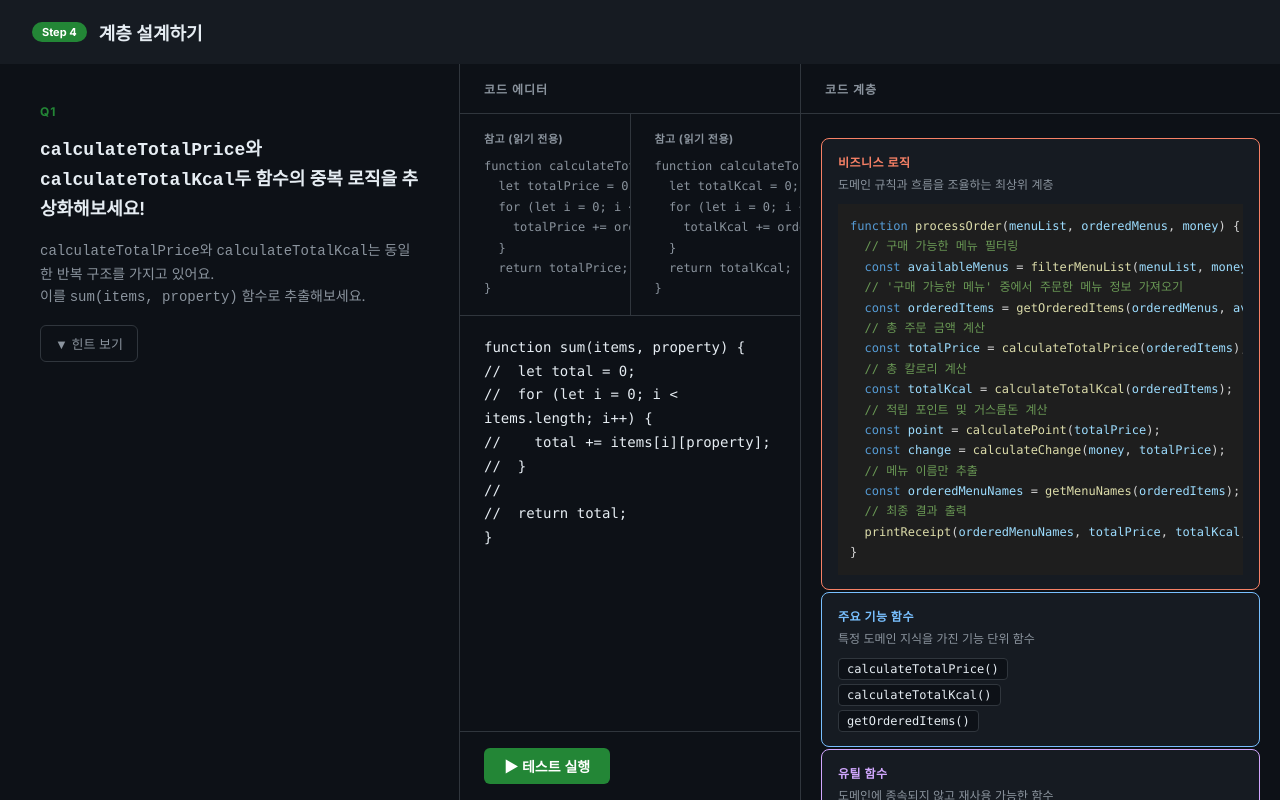
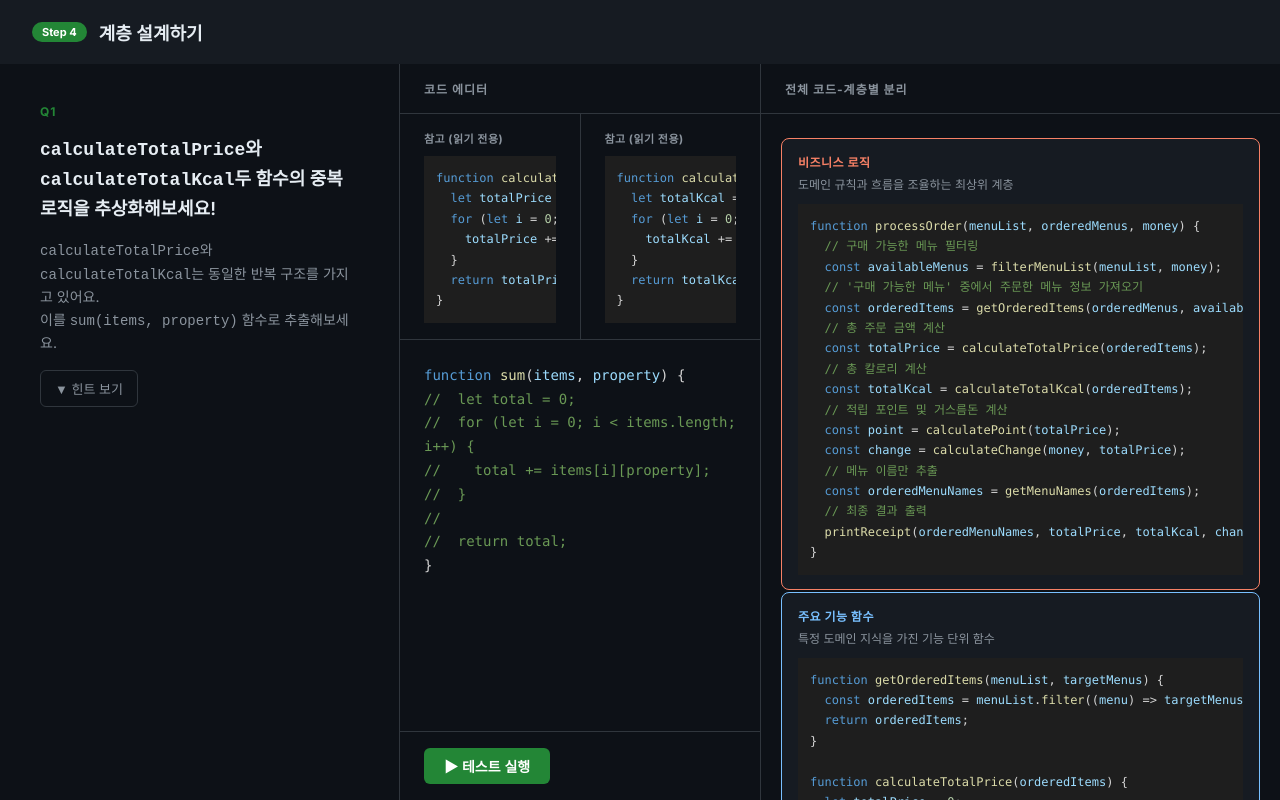
Before and after one commit to geongyu09/functional-expedition-codlab, a React (Vite) app: page /step4 in a window 1280 px wide. Built offline with nearby package versions, Linux system fonts and the light colour scheme.

Commit message:
feat: react-simple-code-editor 추가 및 코드 스니펫 컴포넌트 구현, CSS 수정

```diff
--- a/package.json
+++ b/package.json
@@ -13,7 +13,8 @@
     "prism-react-renderer": "^2.4.1",
     "react": "^19.0.0",
     "react-dom": "^19.0.0",
-    "react-router-dom": "^7.13.1"
+    "react-router-dom": "^7.13.1",
+    "react-simple-code-editor": "^0.14.1"
   },
   "devDependencies": {
     "@eslint/js": "^9.21.0",
--- a/src/pages/Step2Page/Step2Page.css
+++ b/src/pages/Step2Page/Step2Page.css
@@ -21,7 +21,7 @@
 }
 
 .step2-page__quiz-panel {
-  width: 436px;
+  width: 400px;
   flex-shrink: 0;
   display: flex;
   flex-direction: column;
@@ -68,7 +68,7 @@
 }
 
 .step2-page__right-panel {
-  width: 436px;
+  width: 480px;
   flex-shrink: 0;
   display: flex;
   flex-direction: column;
--- a/src/pages/Step3Page/index.tsx
+++ b/src/pages/Step3Page/index.tsx
@@ -1,13 +1,29 @@
 import { useState } from "react";
 import { useNavigate } from "react-router-dom";
 import { Highlight, themes } from "prism-react-renderer";
+import Editor from "react-simple-code-editor";
 import StepHeader from "../Step1Page/components/StepHeader";
 import useStep3 from "./hooks/useStep3";
 import { FULL_CODE_LINES, TEST_CODE } from "./data";
-import type { FullCodeLine } from "./types";
 import "./Step3Page.css";
 
 const fullCodeString = FULL_CODE_LINES.map((line) => line.content).join("\n");
+
+const highlightCode = (code: string) => (
+  <Highlight theme={themes.vsDark} code={code} language="javascript">
+    {({ tokens, getLineProps, getTokenProps }) => (
+      <>
+        {tokens.map((line, i) => (
+          <div key={i} {...getLineProps({ line })}>
+            {line.map((token, key) => (
+              <span key={key} {...getTokenProps({ token })} />
+            ))}
+          </div>
+        ))}
+      </>
+    )}
+  </Highlight>
+);
 
 type ActiveTab = "test" | "code";
 
@@ -124,19 +140,30 @@ function Step3Page() {
           </div>
           <div className="step3-page__textarea-wrapper">
             {activeTab === "test" ? (
-              <textarea
+              <Editor
+                value={TEST_CODE}
+                onValueChange={() => {}}
+                highlight={highlightCode}
+                padding={20}
+                readOnly
                 className="step3-page__textarea step3-page__textarea--readonly"
-                value={TEST_CODE}
-                readOnly
-                spellCheck={false}
+                style={{
+                  fontFamily: "'SFMono-Regular', Consolas, 'Liberation Mono', Menlo, monospace",
+                  fontSize: 14,
+                }}
               />
             ) : (
-              <textarea
+              <Editor
+                value={code}
+                onValueChange={(newCode) => handleCodeChange(newCode)}
+                highlight={highlightCode}
+                padding={20}
+                disabled={!q2Unlocked}
                 className="step3-page__textarea"
-                value={code}
-                onChange={(e) => handleCodeChange(e.target.value)}
-                disabled={!q2Unlocked}
-                spellCheck={false}
+                style={{
+                  fontFamily: "'SFMono-Regular', Consolas, 'Liberation Mono', Menlo, monospace",
+                  fontSize: 14,
+                }}
               />
             )}
           </div>
--- a/src/pages/Step4Page/Step4Page.css
+++ b/src/pages/Step4Page/Step4Page.css
@@ -16,7 +16,7 @@
 /* ── Quiz Panel ─────────────────────────────────── */
 
 .step4-page__quiz-panel {
-  width: 460px;
+  width: 400px;
   flex-shrink: 0;
   display: flex;
   flex-direction: column;
@@ -234,24 +234,21 @@
   flex: 1;
   display: flex;
   flex-direction: column;
-  overflow: hidden;
+  overflow-y: auto;
+  background-color: #0d1117;
 }
 
 .step4-page__textarea {
   flex: 1;
   width: 100%;
   box-sizing: border-box;
-  resize: none;
-  border: none;
-  outline: none;
-  padding: 20px 24px;
-  background-color: #0d1117;
+  background-color: transparent;
   color: #e6edf3;
   font-family: "SFMono-Regular", Consolas, "Liberation Mono", Menlo, monospace;
   font-size: 14px;
   line-height: 1.7;
   tab-size: 2;
-  overflow-y: auto;
+  min-height: 100%;
 }
 
 .step4-page__code-footer {
@@ -297,7 +294,7 @@
 /* ── Hierarchy Panel ─────────────────────────────── */
 
 .step4-page__hierarchy-panel {
-  width: 480px;
+  width: 520px;
   flex-shrink: 0;
   display: flex;
   flex-direction: column;
--- a/src/pages/Step4Page/data.ts
+++ b/src/pages/Step4Page/data.ts
@@ -41,6 +41,72 @@ export const PROCESS_ORDER_CODE = `function processOrder(menuList, orderedMenus,
   printReceipt(orderedMenuNames, totalPrice, totalKcal, change, point);
 }`;
 
+export const DOMAIN_FUNCTIONS_CODE = `function getOrderedItems(menuList, targetMenus) {
+  const orderedItems = menuList.filter((menu) => targetMenus.includes(menu.name));
+  return orderedItems;
+}
+
+function calculateTotalPrice(orderedItems) {
+  let totalPrice = 0;
+  for (let i = 0; i < orderedItems.length; i++) {
+    totalPrice += orderedItems[i].price;
+  }
+  return totalPrice;
+}
+
+function calculateTotalKcal(orderedItems) {
+  let totalKcal = 0;
+  for (let i = 0; i < orderedItems.length; i++) {
+    totalKcal += orderedItems[i].kcal;
+  }
+  return totalKcal;
+}
+
+function calculatePoint(totalPrice) {
+  return multiply(totalPrice, 0.1);
+}
+
+function calculateChange(money, totalPrice) {
+  return subtract(money, totalPrice);
+}
+
+function getMenuNames(items) {
+  return filterElementByKey(items, "name")
+}
+
+function printReceipt(orderedMenuNames, totalPrice, totalKcal, change, point) {
+  console.log("주문 내역:", orderedMenuNames.join(", "));
+  console.log("결제 금액:", totalPrice, "원");
+  console.log("총 칼로리:", totalKcal, "kcal");
+  console.log("거스름돈:", change, "원");
+  console.log("적립 포인트:", point, "점");
+}`;
+
+export const UTIL_FUNCTIONS_CODE = `function subtract(a, b){
+  return a - b;
+}
+
+function multiply(a, b){
+  return a * b;
+}
+
+function filterElementByKey(items, key){
+  let names = [];
+  for (let i = 0; i < items.length; i++) {
+    names.push(items[i][key]);
+  }
+  return names;
+}`;
+
+export const JS_BUILTIN_CODE = `// Array.filter
+// Array.includes
+// Array.join
+// Array.push
+// for loop
+// length
+// console.log
+// arithmetic operators (-, *)`;
+
 import type { OrderItem } from './types'
 
 export const TEST_ITEMS: OrderItem[] = [
--- a/src/pages/Step4Page/index.tsx
+++ b/src/pages/Step4Page/index.tsx
@@ -1,11 +1,15 @@
 import { useNavigate } from "react-router-dom";
 import { Highlight, themes } from "prism-react-renderer";
+import Editor from "react-simple-code-editor";
 import StepHeader from "../Step1Page/components/StepHeader";
 import useStep4 from "./hooks/useStep4";
 import {
   CALCULATE_TOTAL_PRICE_CODE,
   CALCULATE_TOTAL_KCAL_CODE,
   PROCESS_ORDER_CODE,
+  DOMAIN_FUNCTIONS_CODE,
+  UTIL_FUNCTIONS_CODE,
+  JS_BUILTIN_CODE,
 } from "./data";
 import type { QuizState, QuizChoice } from "./types";
 import "./Step4Page.css";
@@ -19,6 +23,34 @@ interface QuizSectionProps {
   onSelect: (choice: QuizChoice) => void;
   correctFeedback: string;
   incorrectFeedback: string;
+}
+
+function CodeSnippet({ code }: { code: string }) {
+  return (
+    <Highlight theme={themes.vsDark} code={code} language="javascript">
+      {({ className, style, tokens, getLineProps, getTokenProps }) => (
+        <pre
+          className={`step4-page__readonly-code ${className}`}
+          style={{
+            ...style,
+            fontSize: "12px",
+            padding: "12px",
+            overflowX: "auto",
+            textAlign: "left",
+            margin: "0",
+          }}
+        >
+          {tokens.map((line, i) => (
+            <div key={i} {...getLineProps({ line })}>
+              {line.map((token, key) => (
+                <span key={key} {...getTokenProps({ token })} />
+              ))}
+            </div>
+          ))}
+        </pre>
+      )}
+    </Highlight>
+  );
 }
 
 function QuizSection({
@@ -75,6 +107,22 @@ const LAYER_CHOICES: { value: QuizChoice; label: string }[] = [
   { value: "C", label: "C. 유틸 함수" },
   { value: "D", label: "D. 기본 JS 기능" },
 ];
+
+const highlightCode = (code: string) => (
+  <Highlight theme={themes.vsDark} code={code} language="javascript">
+    {({ tokens, getLineProps, getTokenProps }) => (
+      <>
+        {tokens.map((line, i) => (
+          <div key={i} {...getLineProps({ line })}>
+            {line.map((token, key) => (
+              <span key={key} {...getTokenProps({ token })} />
+            ))}
+          </div>
+        ))}
+      </>
+    )}
+  </Highlight>
+);
 
 function Step4Page() {
   const navigate = useNavigate();
@@ -173,24 +221,26 @@ function Step4Page() {
           <div className="step4-page__readonly-blocks">
             <div className="step4-page__readonly-block">
               <p className="step4-page__readonly-label">참고 (읽기 전용)</p>
-              <pre className="step4-page__readonly-code">
-                {CALCULATE_TOTAL_PRICE_CODE}
-              </pre>
+              <CodeSnippet code={CALCULATE_TOTAL_PRICE_CODE} />
             </div>
             <div className="step4-page__readonly-block">
               <p className="step4-page__readonly-label">참고 (읽기 전용)</p>
-              <pre className="step4-page__readonly-code">
-                {CALCULATE_TOTAL_KCAL_CODE}
-              </pre>
+              <CodeSnippet code={CALCULATE_TOTAL_KCAL_CODE} />
             </div>
           </div>
 
           <div className="step4-page__editor-wrapper">
-            <textarea
+            <Editor
+              value={code}
+              onValueChange={(newCode) => handleCodeChange(newCode)}
+              highlight={highlightCode}
+              padding={24}
               className="step4-page__textarea"
-              value={code}
-              onChange={(e) => handleCodeChange(e.target.value)}
-              spellCheck={false}
+              style={{
+                fontFamily:
+                  "'SFMono-Regular', Consolas, 'Liberation Mono', Menlo, monospace",
+                fontSize: 14,
+              }}
             />
           </div>
 
@@ -225,7 +275,7 @@ function Step4Page() {
         {/* Hierarchy Panel */}
         <div className="step4-page__hierarchy-panel">
           <div className="step4-page__panel-header">
-            <p className="step4-page__panel-title">코드 계층</p>
+            <p className="step4-page__panel-title">전체 코드-계층별 분리</p>
           </div>
           <div className="step4-page__hierarchy-body">
             <div className="step4-page__hierarchy-layer step4-page__hierarchy-layer--business">
@@ -234,29 +284,7 @@ function Step4Page() {
                 도메인 규칙과 흐름을 조율하는 최상위 계층
               </p>
               <div className="step4-page__hierarchy-layer-examples">
-                <Highlight theme={themes.vsDark} code={PROCESS_ORDER_CODE} language="javascript">
-                  {({ className, style, tokens, getLineProps, getTokenProps }) => (
-                    <pre
-                      className={`step4-page__readonly-code ${className}`}
-                      style={{
-                        ...style,
-                        fontSize: "12px",
-                        padding: "12px",
-                        overflowX: "auto",
-                        textAlign: "left",
-                        margin: "0",
-                      }}
-                    >
-                      {tokens.map((line, i) => (
-                        <div key={i} {...getLineProps({ line })}>
-                          {line.map((token, key) => (
-                            <span key={key} {...getTokenProps({ token })} />
-                          ))}
-                        </div>
-                      ))}
-                    </pre>
-                  )}
-                </Highlight>
+                <CodeSnippet code={PROCESS_ORDER_CODE} />
               </div>
             </div>
 
@@ -266,15 +294,7 @@ function Step4Page() {
                 특정 도메인 지식을 가진 기능 단위 함수
               </p>
               <div className="step4-page__hierarchy-layer-examples">
-                <span className="step4-page__hierarchy-fn">
-                  calculateTotalPrice()
-                </span>
-                <span className="step4-page__hierarchy-fn">
-                  calculateTotalKcal()
-                </span>
-                <span className="step4-page__hierarchy-fn">
-                  getOrderedItems()
-                </span>
+                <CodeSnippet code={DOMAIN_FUNCTIONS_CODE} />
               </div>
             </div>
 
@@ -284,9 +304,7 @@ function Step4Page() {
                 도메인에 종속되지 않고 재사용 가능한 함수
               </p>
               <div className="step4-page__hierarchy-layer-examples">
-                <span className="step4-page__hierarchy-fn step4-page__hierarchy-fn--highlight">
-                  sum(items, property)
-                </span>
+                <CodeSnippet code={UTIL_FUNCTIONS_CODE} />
               </div>
             </div>
 
@@ -296,9 +314,7 @@ function Step4Page() {
                 언어에서 기본 제공하는 내장 기능
               </p>
               <div className="step4-page__hierarchy-layer-examples">
-                <span className="step4-page__hierarchy-fn">Array.filter()</span>
-                <span className="step4-page__hierarchy-fn">for loop</span>
-                <span className="step4-page__hierarchy-fn">Math.floor()</span>
+                <CodeSnippet code={JS_BUILTIN_CODE} />
               </div>
             </div>
           </div>
```
Also changed, not shown: src/pages/Step1Page/data.ts (+9 -9 lines), src/pages/Step3Page/Step3Page.css (+6 -10 lines), 1 other file (tests, documents, lock files or other folders).
